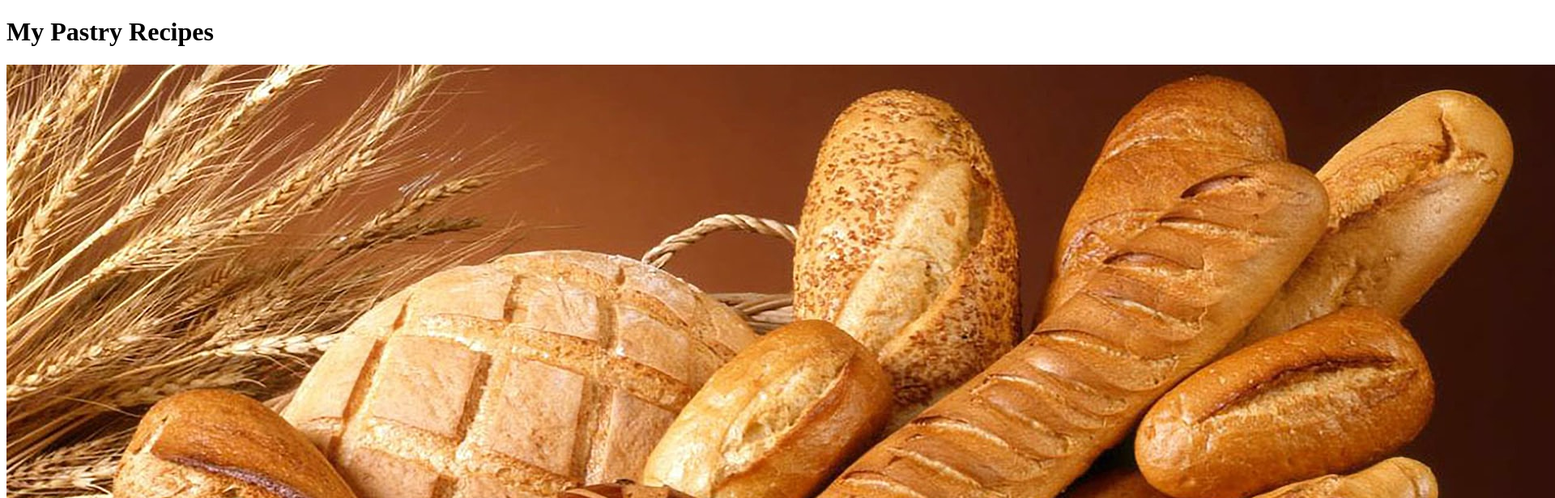
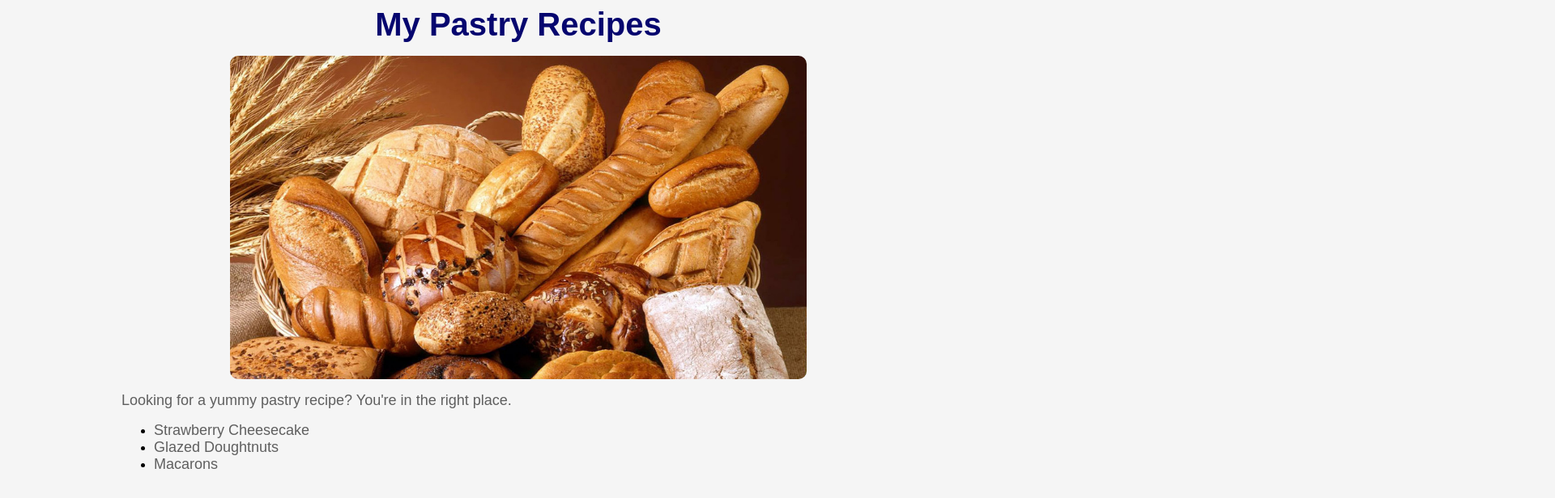
Before and after one commit to thisismazin/odin-recipes, a plain HTML site: page index.html in a window 1280 px wide. Shown: the top 616 px of the page at 81% size, 1920 px wide, since content can reach past the window. Drawn offline with Linux system fonts and the light colour scheme.

Commit message:
modified styles.css

```diff
--- a/index.html
+++ b/index.html
@@ -1,17 +1,27 @@
 <!DOCTYPE html>
 <html lang="en">
+
 <head>
     <meta charset="UTF-8">
     <title>My Pastry Recipes</title>
     <link rel="stylesheet" href="styles.css">
 </head>
+
 <body>
-    <h1>My Pastry Recipes</h1>
-    <img src="images/Homepage.jpg" alt="basket of bread">
-    <ul>
-        <li><a href="recipes/strawberry-cheesecake.html">Strawberry Cheesecake</a></li>
-        <li><a href="recipes/glazed-doughnuts.html">Glazed Doughtnuts</a></li>
-        <li><a href="recipes/macarons.html">Macarons</a></li>
-    </ul>
+    <div class="heading">My Pastry Recipes</div>
+
+    <p><img class="image" src="images/Homepage.jpg" alt="basket of bread"></p>
+
+    <div class="para">Looking for a yummy pastry recipe? You're in the right place.</div>
+
+    <p>
+        <ul>
+            <li><a id="link" href="recipes/strawberry-cheesecake.html">Strawberry Cheesecake</a></li>
+            <li><a id="link" href="recipes/glazed-doughnuts.html">Glazed Doughtnuts</a></li>
+            <li><a id="link" href="recipes/macarons.html">Macarons</a></li>
+        </ul>
+    </p>
+
 </body>
+
 </html>
--- a/styles.css
+++ b/styles.css
@@ -1,6 +1,39 @@
-/* styles.css */
+body {
+  background-color: whitesmoke;
+  font-family: Arial, Helvetica, sans-serif;
+  margin-left: 150px;
+  margin-right: 150px;
+}
 
-div {
-    color: lightgray;
-    background-color: black;
-  }
+img {
+  height: 400px;
+  width: auto;
+  border-radius: 10px;
+  display: block;
+  margin-left: auto;
+  margin-right: auto;
+}
+
+.heading {
+  color: rgb(6, 6, 111);
+  text-align: center;
+  font-size: 40px;
+  font-weight: bold;
+}
+
+.para {
+  color: rgb(95, 95, 95);
+  font-size: 18px;
+}
+
+#link {
+  text-decoration: none;
+  color: rgb(95, 95, 95);
+  font-size: 18px;
+  transition: all;
+}
+
+#link:hover {
+  color: blue;
+  transition: ease-in 0.3s;
+}
```
